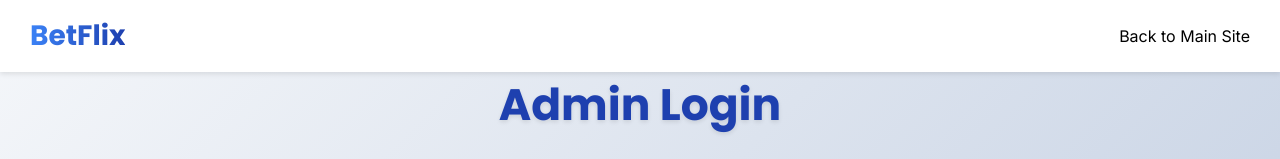
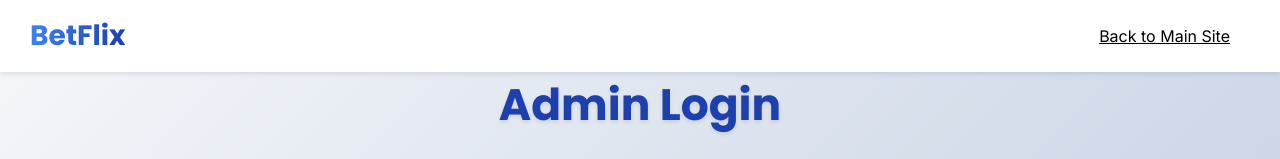
Before and after one commit to ay30bg/admin-betflix, a React (Create React App) app: page / in a window 1280 px wide. In both pictures the pointer is over the link "Back to Main Site". Shown: the top 159 px of the page. Built offline with nearby package versions, Linux system fonts and the light colour scheme.

Commit message:
Update header.css

```diff
--- a/src/styles/header.css
+++ b/src/styles/header.css
@@ -21,7 +21,7 @@
   transition: transform 0.2s ease, opacity 0.2s ease;
 }
 
-.logout-btn {
+.back-to-site {
   padding: 8px 20px;
   background: transparent;
   color: black;
@@ -30,6 +30,6 @@
   transition: background-color 0.3s;
 }
 
-.logout-btn:hover {
+.back-to-site:hover {
  text-decoration: underline;
 }
```
